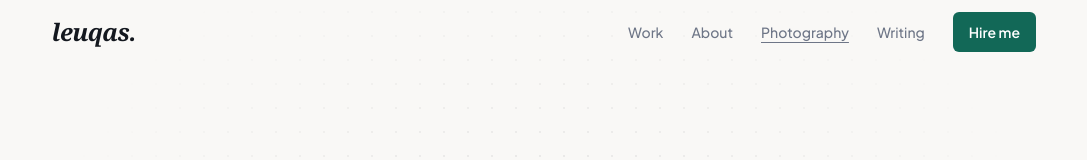
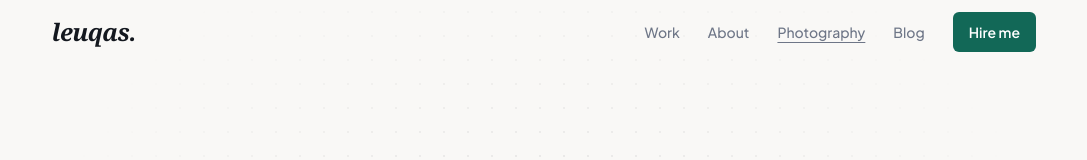
Before and after one commit to Leuqas/Leuqas.github.io, a React (Vite) app: page / in a window 1280 px wide. Shown: the top 160 px of the page, without its empty margins (96-1183 px from the left). Built offline with nearby package versions, Linux system fonts and the light colour scheme; the HTML template or start-up script is replaced by a standard one.

Commit message:
Label portfolio navigation link as Blog

```diff
--- a/src/components/ui/navbar.tsx
+++ b/src/components/ui/navbar.tsx
@@ -76,7 +76,7 @@ export function Navbar() {
             Photography
           </Link>
           <Link to="/blog/" className="text-sm font-medium text-muted-foreground transition-colors hover:text-foreground">
-            Writing
+            Blog
           </Link>
           <button type="button" onClick={goToTop} className="btn-primary">
             Hire me
@@ -114,7 +114,7 @@ export function Navbar() {
               Photography
             </Link>
             <Link to="/blog/" onClick={() => setOpen(false)} className="rounded-md px-2 py-2 text-sm font-medium text-muted-foreground hover:bg-secondary hover:text-foreground">
-              Writing
+              Blog
             </Link>
             <button type="button" onClick={goToTop} className="btn-primary w-fit">
               Hire me
```
